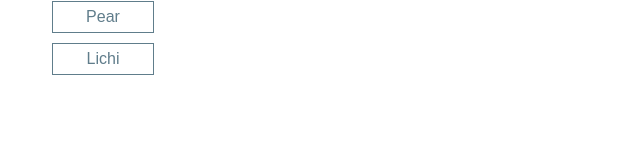
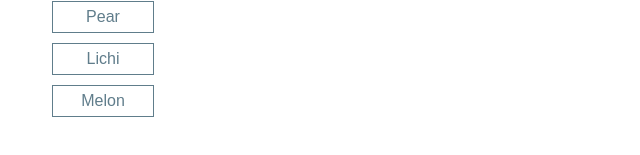
Before and after one commit to WangJiaoJo/angularLearning, an Angular app: page /fruits in a window 1280 px wide. Shown: the part 495-650 px from the top of the page, without its empty margins (0-640 px from the left). Built offline with nearby package versions, Linux system fonts and the light colour scheme; what angular-in-memory-web-api would draw is missing.

Commit message:
add fruit

```diff
--- a/src/app/mock-fruits.ts
+++ b/src/app/mock-fruits.ts
@@ -10,5 +10,6 @@ export const FRUITS: Fruit[] = [
     { id: 7, name: 'Watermelon', description: 'green color and sweet' },
     { id: 8, name: 'Strawberry', description: 'red color and sweet' },
     { id: 9, name: 'Pear', description: 'green color and sweet' },
-    { id: 10, name: 'Lichi', description: 'red color and sweet' }
+    { id: 10, name: 'Lichi', description: 'red color and sweet' },
+    { id: 11, name: 'Melon', description: 'green color and sweet'}
 ];
```
